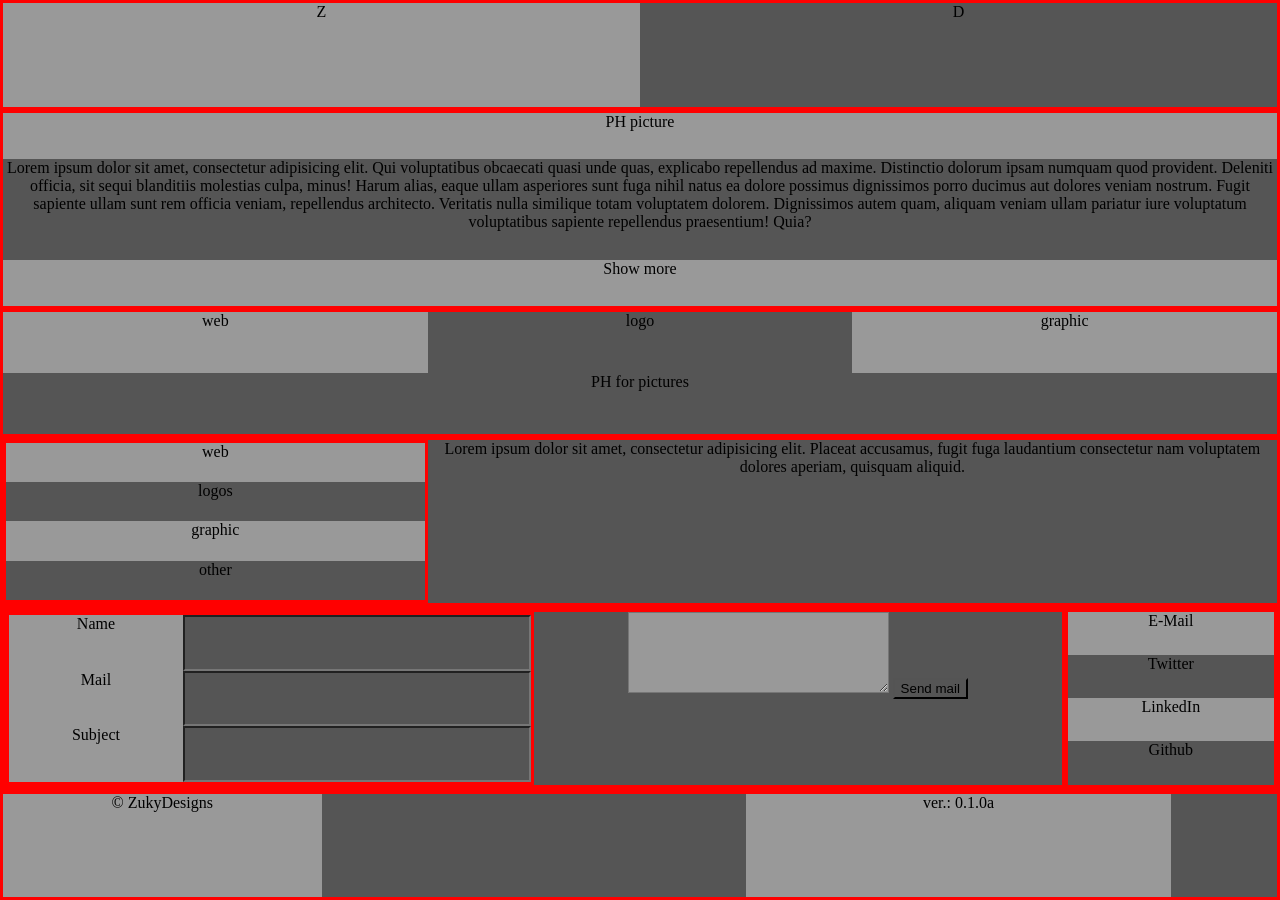
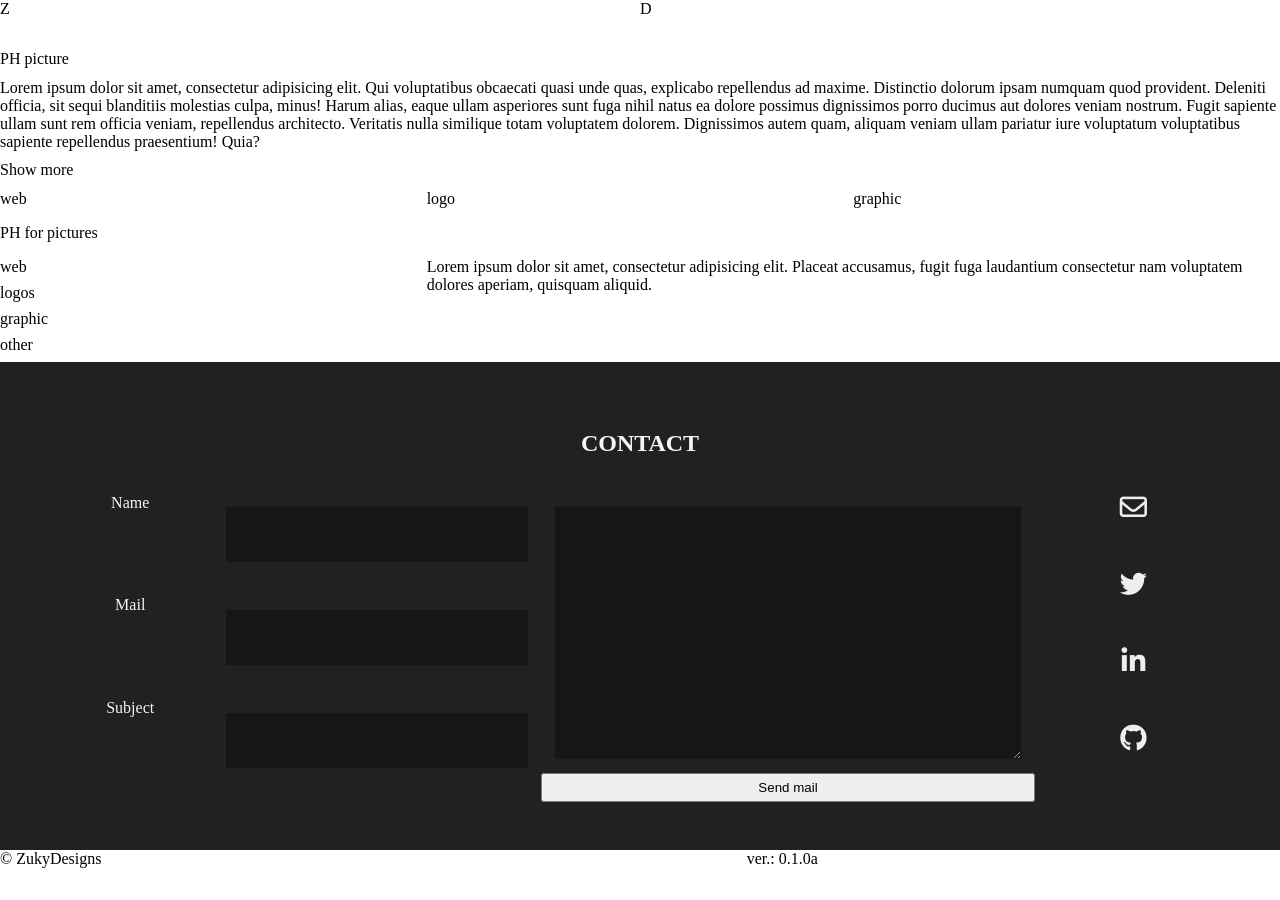
Before and after one commit to zuky-dev/zukydesigns.github.io, a Jekyll site: the page built from _pages/index.html, in a window 1280 px wide. Built offline with Jekyll 4.4.1, drawn with Linux system fonts in a browser that asks for light colours; nearby versions of some CDN libraries.

Commit message:
contact form styling

```diff
--- a/_includes/contact.html
+++ b/_includes/contact.html
@@ -1,4 +1,7 @@
 <div class="contact gc12 grid">
+  <div class="gc12">
+    <h2>CONTACT</h2>
+  </div>
   <form class="gc10 grid" action="">
     <div class="gc6 grid">
       <span class="gc4">Name</span>
@@ -8,8 +11,8 @@
       <span class="gc4">Subject</span>
       <input class="gc8" type="text" name="" value="">
     </div>
-    <div class="gc6">
-      <textarea class="gc12" name="name" rows="5" cols="30"></textarea>
+    <div class="gc6 grid">
+      <textarea class="gc12" name="name" rows="16" cols="30"></textarea>
       <button class="gc12" type="button" name="button">Send mail</button>
     </div>
   </form>
@@ -18,7 +21,7 @@
     {% for entry in site.data.footer %}
       {% if entry.name == "Social" %}
         {% for social in entry.types %}
-          <div class="gc12">{{social.name}}</div>
+          <a class="gc12" href="{{social.url}}"><span class="{{social.icon}}"></span></a>
         {% endfor%}
       {% endif %}
     {% endfor %}
--- a/_pages/pricing.html
+++ b/_pages/temp.html
@@ -1,6 +1,6 @@
 ---
 layout: temp
-permalink: /pricing/
+permalink: /temp/
 ---
 
 <link rel="stylesheet" href="../css/style.css">
--- /dev/null
+++ b/_sass/_body.scss
@@ -0,0 +1,4 @@
+body{
+    margin: 0;
+    padding: 0;
+  }
--- /dev/null
+++ b/_sass/_grid.scss
@@ -0,0 +1,37 @@
+.grid{
+    display: grid;
+    grid-template-columns: repeat(12, 1fr);
+
+    @for $i from 1 through 12{
+      .gc#{$i}{
+        grid-column: auto / span $i;
+      }
+      .gr#{$i}{
+        grid-row: auto / span $i;
+      }
+    }
+    &.main{
+      position: absolute;
+      width: 100%;
+      min-height: 100%;
+      /*TODO: grid-template-areas:
+      "hd hd hd hd hd hd hd hd hd hd hd hd"
+      "sb sb ct ct ct ct ct ct ct ct ct ct"
+      "ft ft ft ft ft ft ft ft ft ft ft ft";
+
+      .header{
+        grid-area: hd;
+      }
+      .content{
+        grid-area: ct;
+      }
+      .sidebar{
+        grid-area: sb;
+      }
+      .footer{
+        grid-area: ft;
+      }
+  */
+
+    }
+  }
--- /dev/null
+++ b/_sass/color.scss
@@ -0,0 +1,11 @@
+:root{
+    --accent-color: #ee4f44;
+    --accent-color-light: #e61a0b;
+    --accent-color-dark: #b41004;
+    --dark-color: #212121;
+    --dark-color2: #161616;
+    --dark-color3: #616161;
+    --light-color: #fafafa;
+    --light-color2: #f5f5f5;
+    --light-color3: #eeeeee;
+}
--- a/css/style.scss
+++ b/css/style.scss
@@ -4,51 +4,16 @@
 media variables
 */
 
+@import "color";
+@import "body";
+@import "grid";
+
+/*
 *{
   text-align: center;
 }
 
-body{
-  margin: 0;
-  padding: 0;
-}
-
 .grid{
-  display: grid;
-  grid-template-columns: repeat(12, 1fr);
-
-  @for $i from 1 through 12{
-    .gc#{$i}{
-      grid-column: auto / span $i;
-    }
-    .gr#{$i}{
-      grid-row: auto / span $i;
-    }
-  }
-  &.main{
-    position: absolute;
-    width: 100%;
-    min-height: 100%;
-    /* grid-template-areas:
-    "hd hd hd hd hd hd hd hd hd hd hd hd"
-    "sb sb ct ct ct ct ct ct ct ct ct ct"
-    "ft ft ft ft ft ft ft ft ft ft ft ft";
-
-    .header{
-      grid-area: hd;
-    }
-    .content{
-      grid-area: ct;
-    }
-    .sidebar{
-      grid-area: sb;
-    }
-    .footer{
-      grid-area: ft;
-    }
-*/
-
-  }
 
   .grid{
     border: .2em solid red;
@@ -61,4 +26,31 @@ body{
       background: #999;
     }
   }
+} */
+
+.contact{
+  padding: 3rem;
+  min-height: 40vh;
+  background-color: var(--dark-color);
+  text-align: center;
+  color: var(--light-color2);
+
+  input,textarea{
+    background-color: var(--dark-color2);
+    color: var(--dark-color3);
+    border: none;
+    margin: 1em;
+  }
+  input{
+    height: 4em;
+    padding-right: 3em;
+    padding-left: 3em;
+  }
+
+
 }
+
+.fa{
+  color: var(--light-color3);
+  font-size: 1.7em;
+}
```
Also changed, not shown: _layouts/temp.html (+10 -1 lines).
